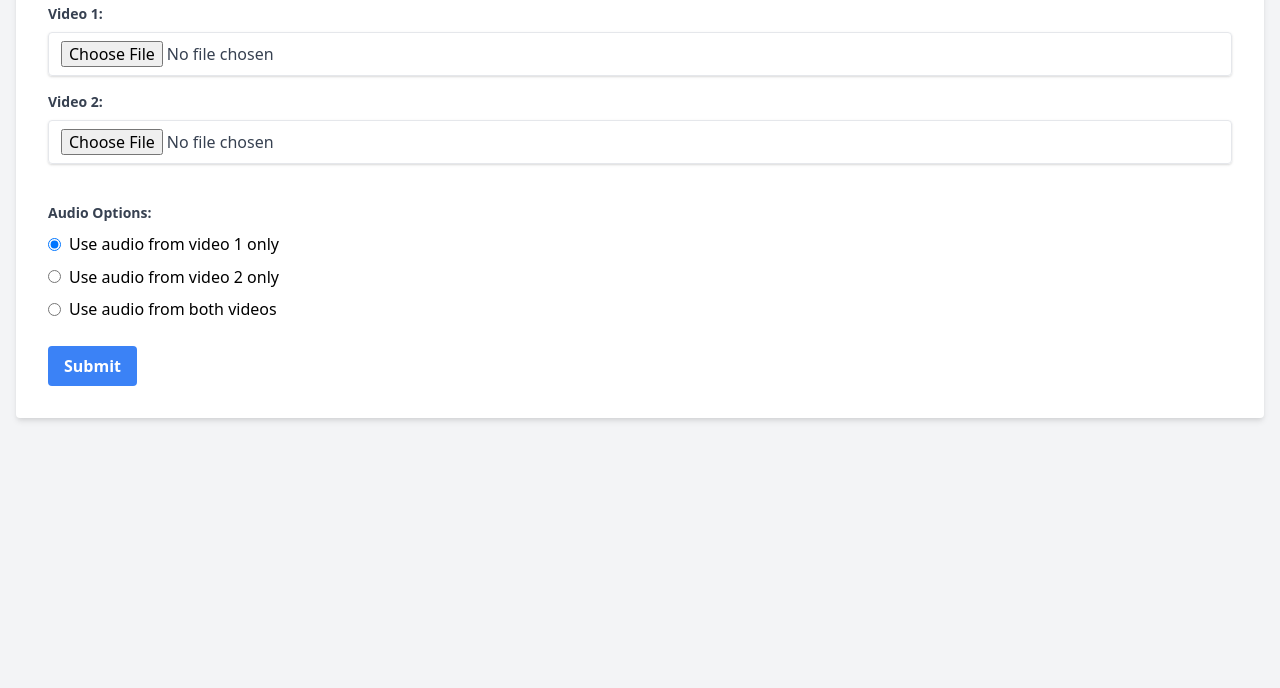
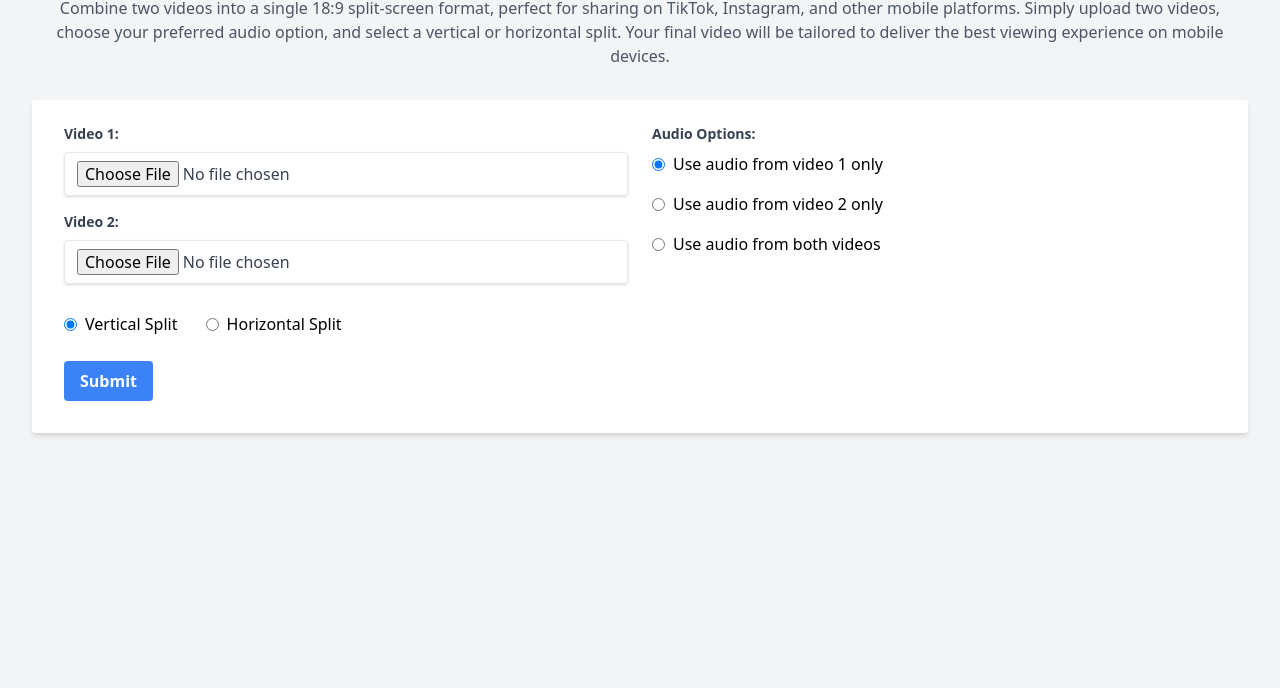
Before and after one commit to jason-fang01/CAB432-Assignment-2-Cloud-Project, a website: page index.html in a window 1280 px wide. Shown: the part 112-800 px from the top of the page. Drawn offline with nearby package versions, Linux system fonts and the light colour scheme.

Commit message:
Added horizontal video split option.

```diff
--- a/index.html
+++ b/index.html
@@ -10,15 +10,26 @@
 		/>
 	</head>
 	<body class="bg-gray-100">
+
 		<div class="container mx-auto px-4 py-8">
-			<h1 class="text-xl font-bold mb-8">Upload Videos</h1>
+			<div class="container mx-auto px-4">
+			<div class="text-center my-8">
+				<h1 class="text-3xl font-bold text-gray-800 mb-2">
+				Create Split-Screen Videos for Social Media
+				</h1>
+				<p class="text-gray-600">
+				Combine two videos into a single 18:9 split-screen format, perfect for sharing on TikTok, Instagram, and other mobile platforms. Simply upload two videos, choose your preferred audio option, and select a vertical or horizontal split. Your final video will be tailored to deliver the best viewing experience on mobile devices.
+				</p>
+			</div>
 			<form
 				action="/upload"
 				method="post"
 				enctype="multipart/form-data"
 				class="bg-white shadow-md rounded px-8 pt-6 pb-8 mb-4"
 			>
-				<div class="mb-4">
+				<div class="grid md:grid-cols-2 md:gap-6">
+					<!-- Video Options Column -->
+					<div class="mb-4 md:mb-0">
 						<label
 							for="video1"
 							class="block text-gray-700 text-sm font-bold mb-2"
@@ -31,11 +42,10 @@
 							required
 							class="shadow appearance-none border rounded w-full py-2 px-3 text-gray-700 leading-tight"
 						/>
-				</div>
-				<div class="mb-6">
+
 						<label
 							for="video2"
-						class="block text-gray-700 text-sm font-bold mb-2"
+							class="block text-gray-700 text-sm font-bold mb-2 mt-4"
 							>Video 2:</label
 						>
 						<input
@@ -45,17 +55,43 @@
 							required
 							class="shadow appearance-none border rounded w-full py-2 px-3 text-gray-700 mb-3 leading-tight"
 						/>
+
+						<div class="mt-4">
+							<label
+								for="layoutVertical"
+								class="inline-flex items-center mr-6"
+							>
+								<input
+									type="radio"
+									name="layoutOption"
+									value="vertical"
+									checked
+									class="form-radio"
+								/>
+								<span class="ml-2">Vertical Split</span>
+							</label>
+							<label
+								for="layoutHorizontal"
+								class="inline-flex items-center"
+							>
+								<input
+									type="radio"
+									name="layoutOption"
+									value="horizontal"
+									class="form-radio"
+								/>
+								<span class="ml-2">Horizontal Split</span>
+							</label>
+						</div>
 					</div>
 
-				<div class="mb-6">
-					<!-- Audio Options -->
-					<!-- ... Your radio buttons here with Tailwind CSS classes ... -->
-					<div class="mb-4">
-						<span class="text-gray-700 text-sm font-bold mb-2"
-							>Audio Options:</span
-						>
+					<!-- Audio Options Column -->
+					<div class="mb-4 md:mb-0">
+						<div class="block text-gray-700 text-sm font-bold mb-2">
+							Audio Options:
+						</div>
 						<div class="mt-2">
-							<label class="inline-flex items-center">
+							<label class="inline-flex items-center mb-2">
 								<input
 									type="radio"
 									class="form-radio"
@@ -69,7 +105,7 @@
 							</label>
 						</div>
 						<div class="mt-2">
-							<label class="inline-flex items-center">
+							<label class="inline-flex items-center mb-2">
 								<input
 									type="radio"
 									class="form-radio"
@@ -96,25 +132,14 @@
 						</div>
 					</div>
 				</div>
-				<div class="flex items-center justify-between">
+
+				<div class="flex items-center justify-between mt-6">
 					<input
 						type="submit"
 						value="Submit"
 						class="bg-blue-500 hover:bg-blue-700 text-white font-bold py-2 px-4 rounded focus:outline-none focus:shadow-outline"
 					/>
 				</div>
-				<!-- Loading Bar Container (hidden initially) -->
-				<!-- <div id="loadingBarContainer" class="hidden">
-					<div class="bg-gray-300">
-						<div
-							id="loadingBar"
-							class="bg-blue-500 text-xs font-semibold text-blue-100 text-center p-0.5 leading-none"
-							style="width: 0%"
-						>
-							0%
-						</div>
-					</div>
-				</div> -->
 			</form>
 		</div>
 	</body>
```
Also changed, not shown: server.js (+19 -5 lines), 2 other files. Lines whose indentation alone changed are shown as unchanged.
